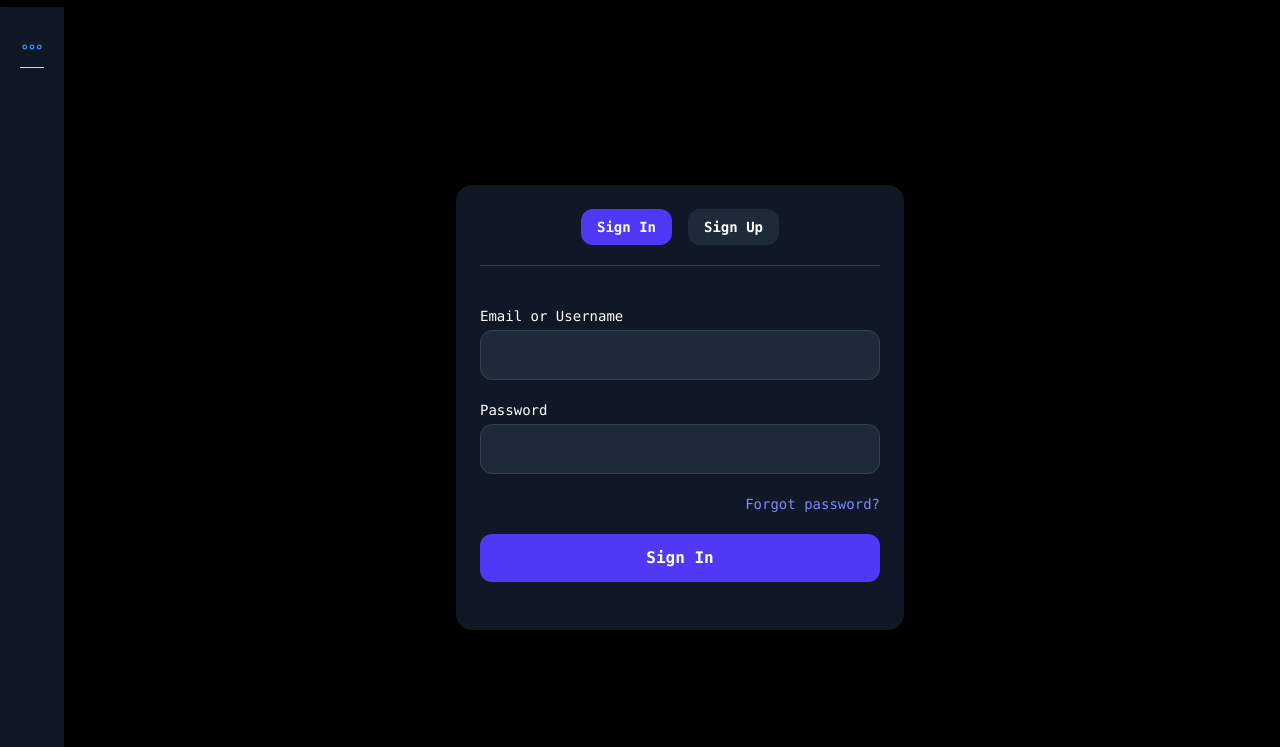
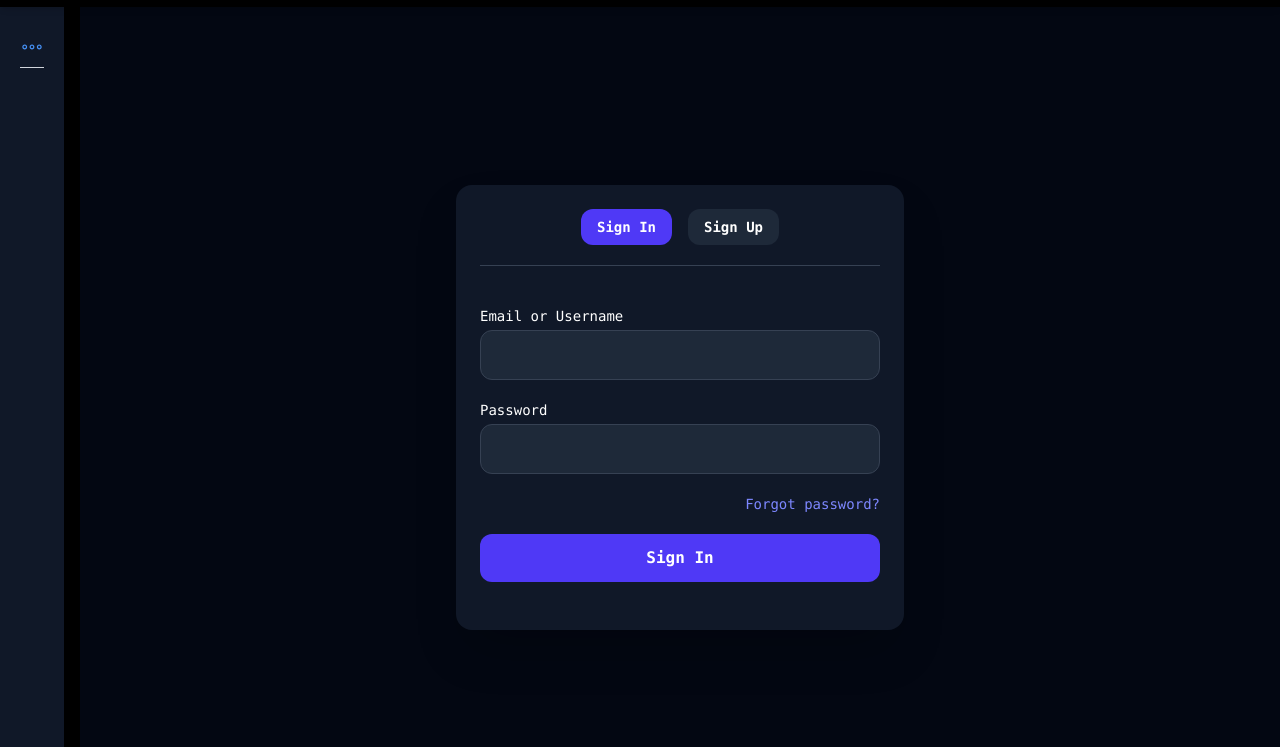
Before and after one commit to Mikeprogrammer973/tic-tac-toe, a plain HTML site: page index.html in a window 1280 px wide. Shown: the part 53-800 px from the top of the page. Drawn offline with nearby package versions, Linux system fonts and the light colour scheme.

Commit message:
Update index.html

```diff
--- a/index.html
+++ b/index.html
@@ -130,7 +130,7 @@
         </aside>
 
         <!-- GAME BOARD -->
-        <div class="p-5 flex justify-center items-center" id="game-board">
+        <div class="p-5 flex justify-center items-center bg-gray-950" id="game-board">
 
         </div>
     </main>
```
